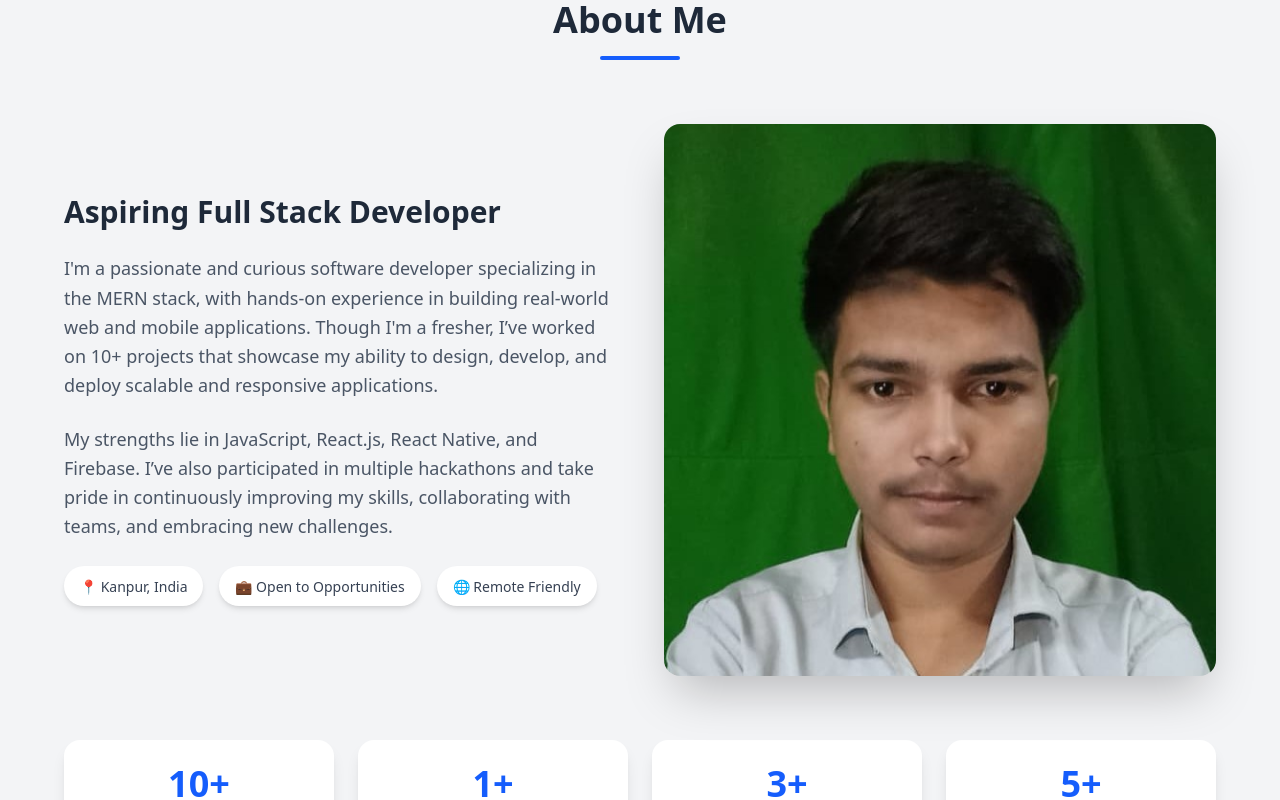
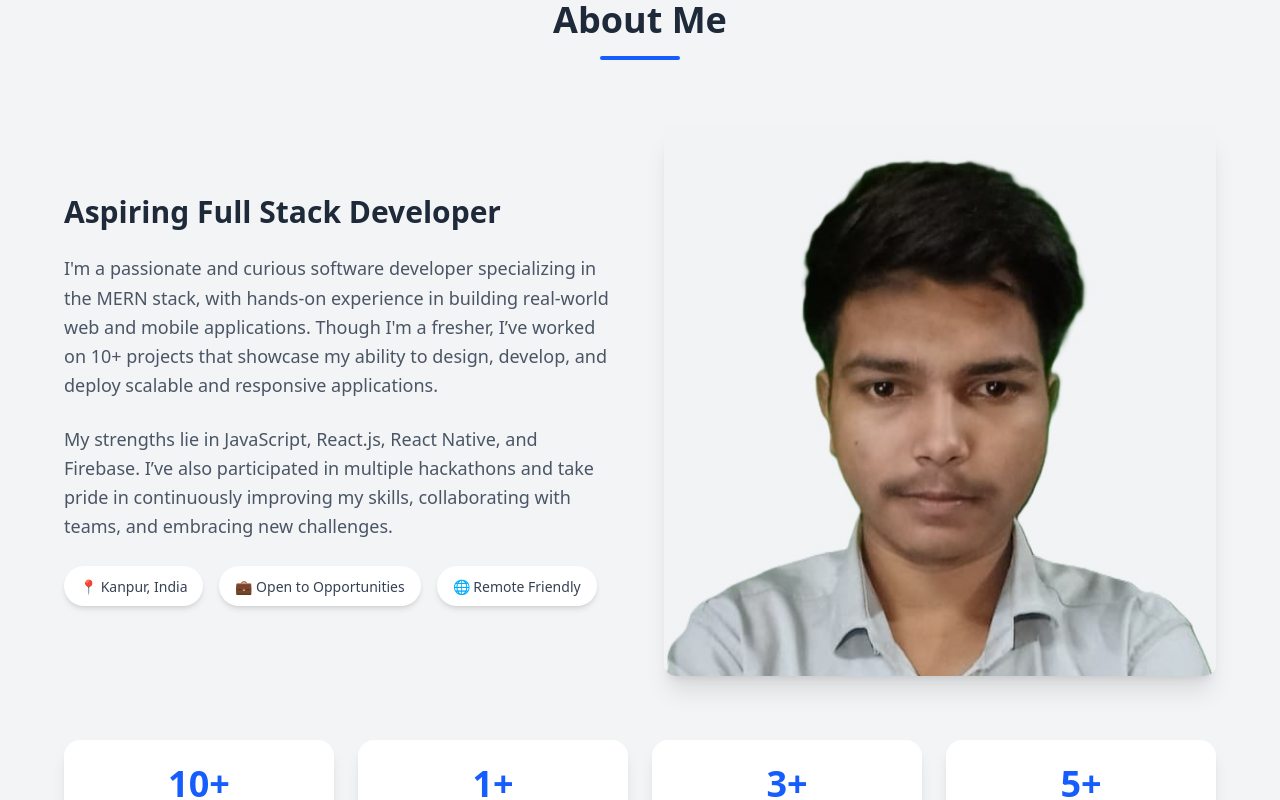
Before and after one commit to Ankit1141192/PortfolioA, a React (Vite) app in the folder Portfolio/: page / in a window 1280 px wide. Shown: the part 880-1680 px from the top of the page. Built offline with nearby package versions, Linux system fonts and the light colour scheme.

Commit message:
portfolio

```diff
--- a/Portfolio/src/components/About.jsx
+++ b/Portfolio/src/components/About.jsx
@@ -1,5 +1,5 @@
 import photo from '../assets/Ankitpic1.png';
-import photo1 from "../assets/ankitk1.jpg";
+import photo1 from "../assets/ankitk2.jpg";
 export default function About() {
   const stats = [
     { number: '10+', label: 'Projects Built' },
@@ -43,7 +43,7 @@ export default function About() {
           </div>
 
           <div className="relative">
-            <div className="aspect-square rounded-2xl overflow-hidden shadow-2xl">
+            <div className="aspect-square rounded-xl overflow-hidden shadow-xl">
               <img
                 src={photo1}
                 alt="About me"
--- a/Portfolio/src/components/Achievements.jsx
+++ b/Portfolio/src/components/Achievements.jsx
@@ -14,6 +14,7 @@ export default function Achievements() {
       date: "August 2025",
       link: "https://media.licdn.com/dms/image/v2/D562DAQHPBDievRUpuQ/profile-treasury-image-shrink_800_800/B56Zi34wClHcAY-/0/1755431769801?e=1756375200&v=beta&t=0PAUSHOQiFQroRS7Ux4gP7xLWx6BMlbujeUyAj48f4w",
     },
+
   ];
 
   return (
--- a/Portfolio/src/components/Hero.jsx
+++ b/Portfolio/src/components/Hero.jsx
@@ -1,6 +1,6 @@
 import { useState, useEffect } from 'react';
-import photo from '../assets/Ankitpic1.png';
-import photo1 from "../assets/ankitk1.jpg";
+// import photo from '../assets/Ankit1.png';
+import photo1 from "../assets/ankitk2.jpg";
 
 export default function Hero() {
   const [currentRole, setCurrentRole] = useState(0);
--- a/Portfolio/src/components/Projects.jsx
+++ b/Portfolio/src/components/Projects.jsx
@@ -205,6 +205,8 @@ export default function Projects() {
                   </a>
                   <a
                     href={project.githubUrl}
+                    target="_blank"
+                    rel="noopener noreferrer"
                     className="w-12 h-12 flex items-center justify-center bg-white rounded-full hover:bg-gray-100 transition-colors cursor-pointer"
                   >
                     <i className="ri-github-line text-gray-800 text-xl"></i>
@@ -251,6 +253,8 @@ export default function Projects() {
                   </a>
                   <a
                     href={project.githubUrl}
+                    target="_blank"
+                    rel="noopener noreferrer"
                     className="flex-1 border border-gray-300 dark:border-gray-600 text-gray-700 dark:text-gray-300 hover:bg-gray-50 dark:hover:bg-gray-700 py-2 px-4 rounded-lg text-sm font-medium transition-colors text-center cursor-pointer whitespace-nowrap"
                   >
                     View Code
```
Also changed, not shown: Portfolio/src/assets/ankitk2.jpg (added).
